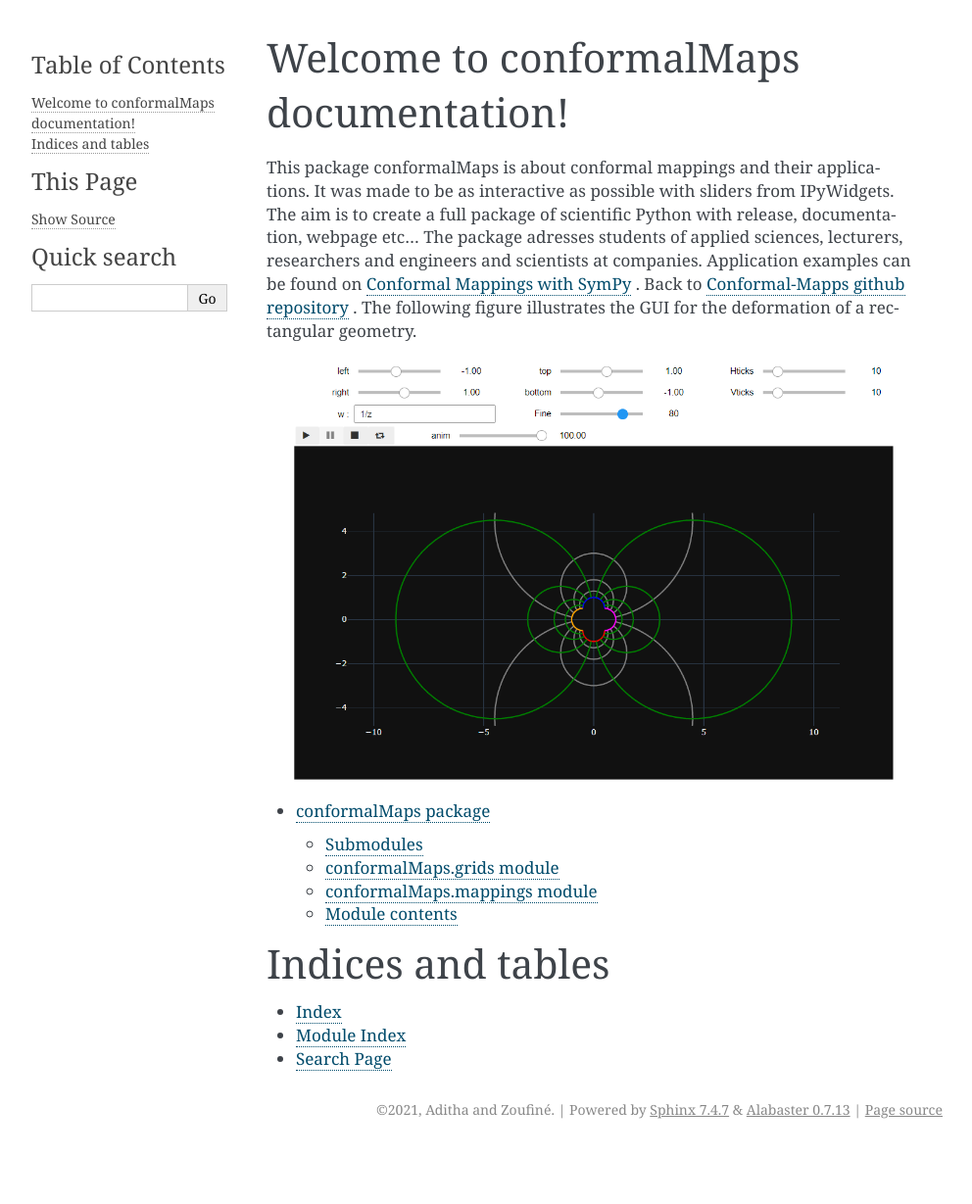
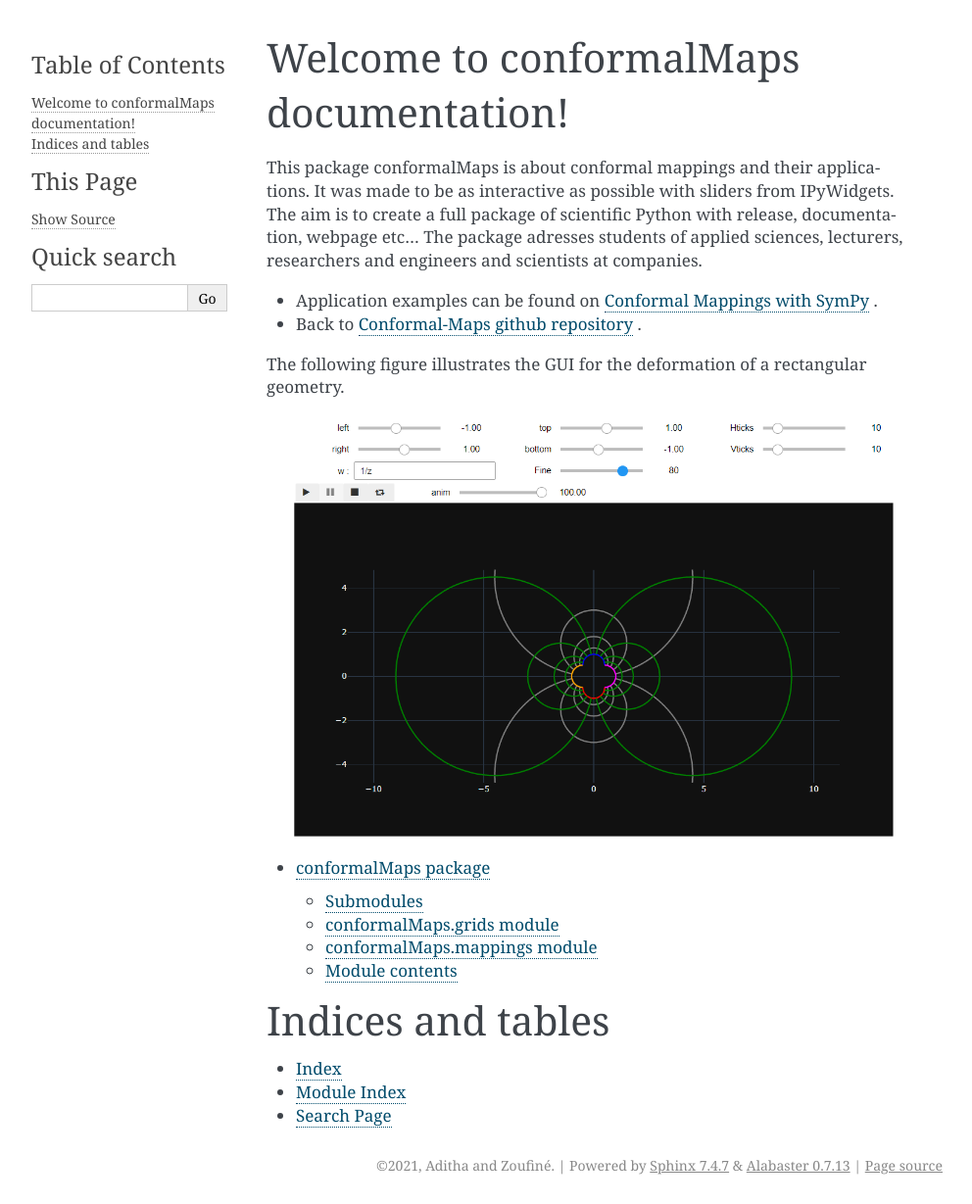
Before and after one commit to im-AMS/Conformal-Maps, a Sphinx documentation site: the page built from docs/source/index.rst, in a window 1280 px wide. Shown: the whole page at 98% size, without its empty margins (148-1140 px from the left). Built offline with Sphinx 7.4.7, drawn with Linux system fonts in a browser that asks for light colours; before the commit the page ends 1172 px from its top, so only the background shows below that.

Commit message:
Update index.rst

```diff
--- a/docs/source/index.rst
+++ b/docs/source/index.rst
@@ -8,7 +8,11 @@ Welcome to conformalMaps documentation!
 
 This package conformalMaps is about conformal mappings and their applications. It was made to be as interactive as possible with sliders from IPyWidgets.
 The aim is to create a full package of scientific Python with release, documentation, webpage etc... The package adresses students of applied sciences, lecturers, researchers and engineers and scientists at companies.
-Application examples can be found on `Conformal Mappings with SymPy <https://github.com/zolabar/ConformalMappingSympy>`_ . Back to `Conformal-Mapps github repository <https://github.com/im-AMS/Conformal-Maps>`_ . The following figure illustrates the GUI for the deformation of a rectangular geometry.
+
+- Application examples can be found on `Conformal Mappings with SymPy <https://github.com/zolabar/ConformalMappingSympy>`_ .
+- Back to `Conformal-Maps github repository <https://github.com/im-AMS/Conformal-Maps>`_ .
+
+The following figure illustrates the GUI for the deformation of a rectangular geometry.
 
 .. image:: GUI_cfmp.PNG
     :width: 800
```
